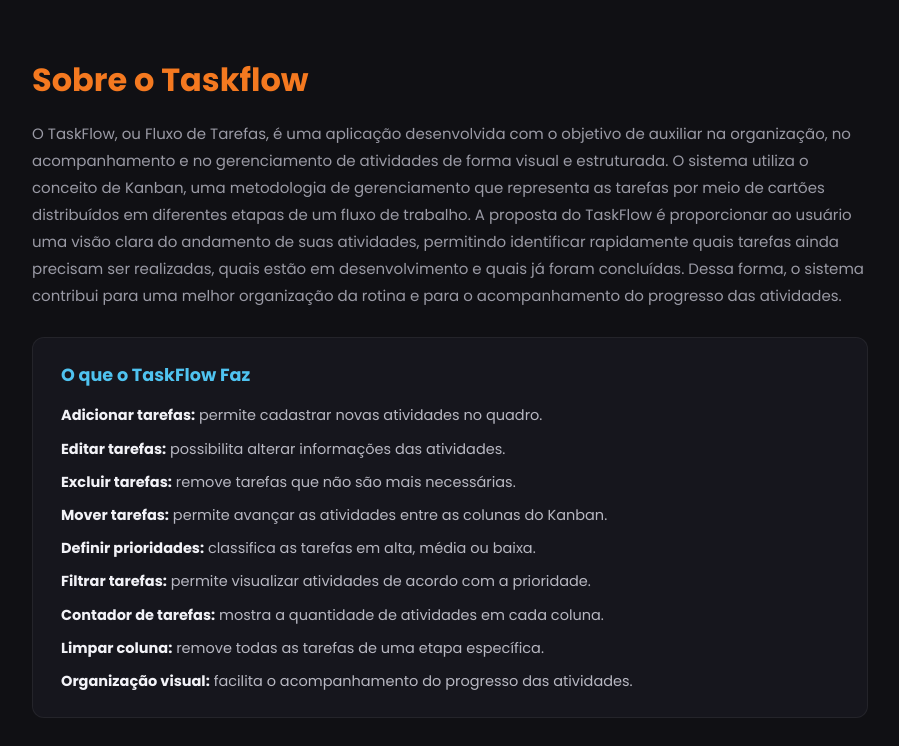
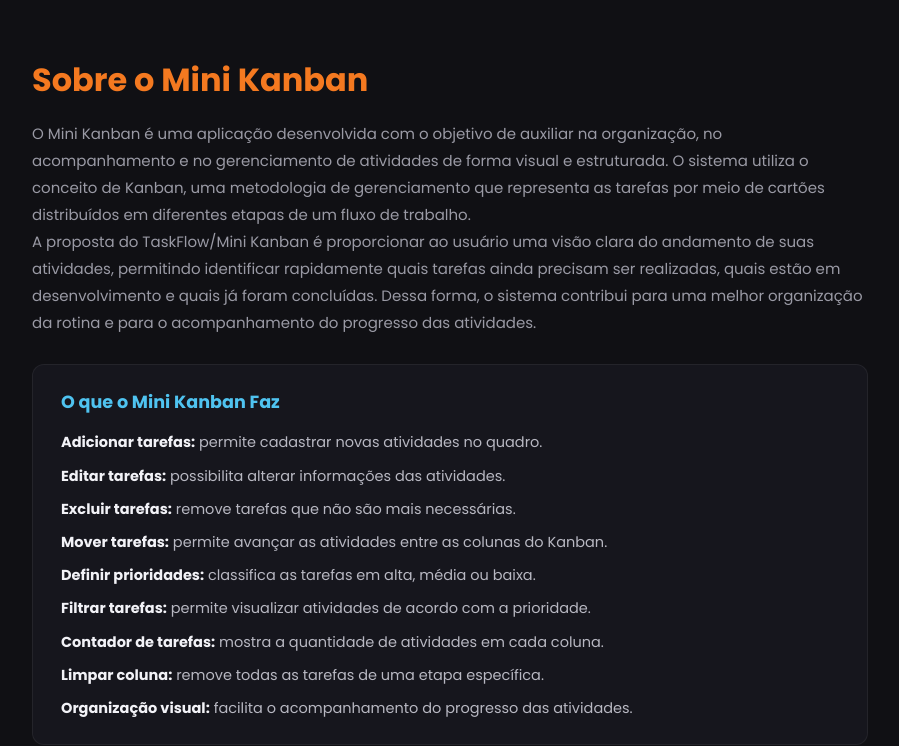
Before and after one commit to AndriellyAlexssandra/TaskFlow-Front-End, a React (Vite) app: page /sobre in a window 1280 px wide. Shown: the top 746 px of the page, without its empty margins (190-1089 px from the left). Built offline with nearby package versions, Linux system fonts and the light colour scheme.

Commit message:
Atualizar a versão da dependência dotenv para 18.0.2 e renomear o título e descrição na página Sobre para Mini Kanban

```diff
--- a/package.json
+++ b/package.json
@@ -11,7 +11,7 @@
   },
   "dependencies": {
     "axios": "^1.19.0",
-    "dotenv": "^18.0.1",
+    "dotenv": "^18.0.2",
     "react": "^19.2.7",
     "react-dom": "^19.2.7",
     "react-router-dom": "^7.18.2"
--- a/src/pages/Sobre.jsx
+++ b/src/pages/Sobre.jsx
@@ -4,14 +4,16 @@
   return (
     <div className={styles.pagina}>
       <div className={styles.tituloDescricao}>
-        <h1>Sobre o Taskflow</h1>
-        <p>
-          O TaskFlow, ou Fluxo de Tarefas, é uma aplicação desenvolvida com o
+        <h1>Sobre o Mini Kanban</h1>
+        <p>O Mini Kanban é uma aplicação desenvolvida com o
           objetivo de auxiliar na organização, no acompanhamento e no
           gerenciamento de atividades de forma visual e estruturada. O sistema
           utiliza o conceito de Kanban, uma metodologia de gerenciamento que
           representa as tarefas por meio de cartões distribuídos em diferentes
-          etapas de um fluxo de trabalho. A proposta do TaskFlow é proporcionar
+          etapas de um fluxo de trabalho.
+          </p>
+
+          <p> A proposta do TaskFlow/Mini Kanban é proporcionar
           ao usuário uma visão clara do andamento de suas atividades, permitindo
           identificar rapidamente quais tarefas ainda precisam ser realizadas,
           quais estão em desenvolvimento e quais já foram concluídas. Dessa
@@ -21,7 +23,7 @@
       </div>
 
       <div className={styles.card}>
-        <h3>O que o TaskFlow Faz</h3>
+        <h3><strong>O que o Mini Kanban Faz</strong></h3>
         <div className={styles.listaFuncoes}>
           <p><strong>Adicionar tarefas:</strong> permite cadastrar novas atividades no quadro.</p>
           <p><strong>Editar tarefas:</strong> possibilita alterar informações das atividades.</p>
```
Also changed, not shown: 1 other file (tests, documents, lock files or other folders).
